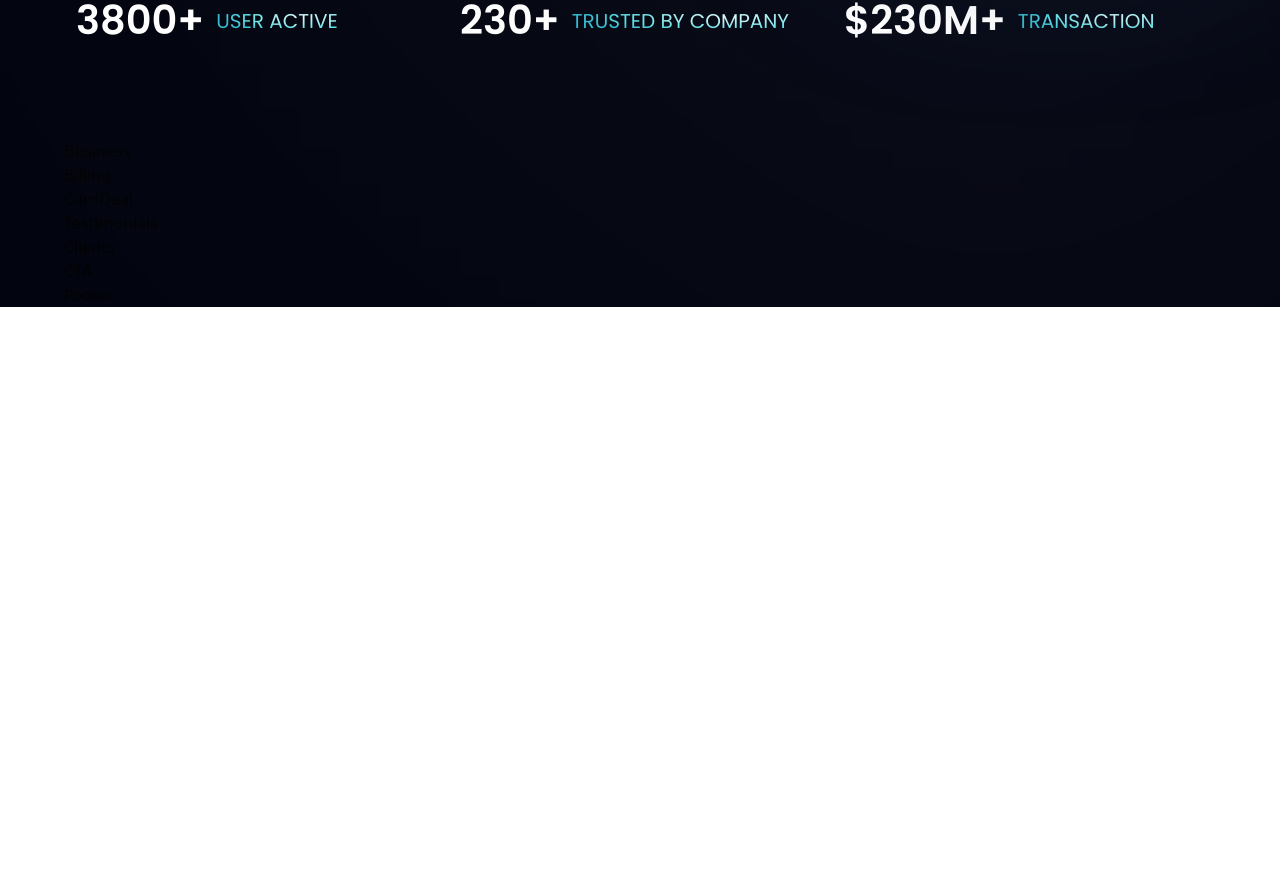
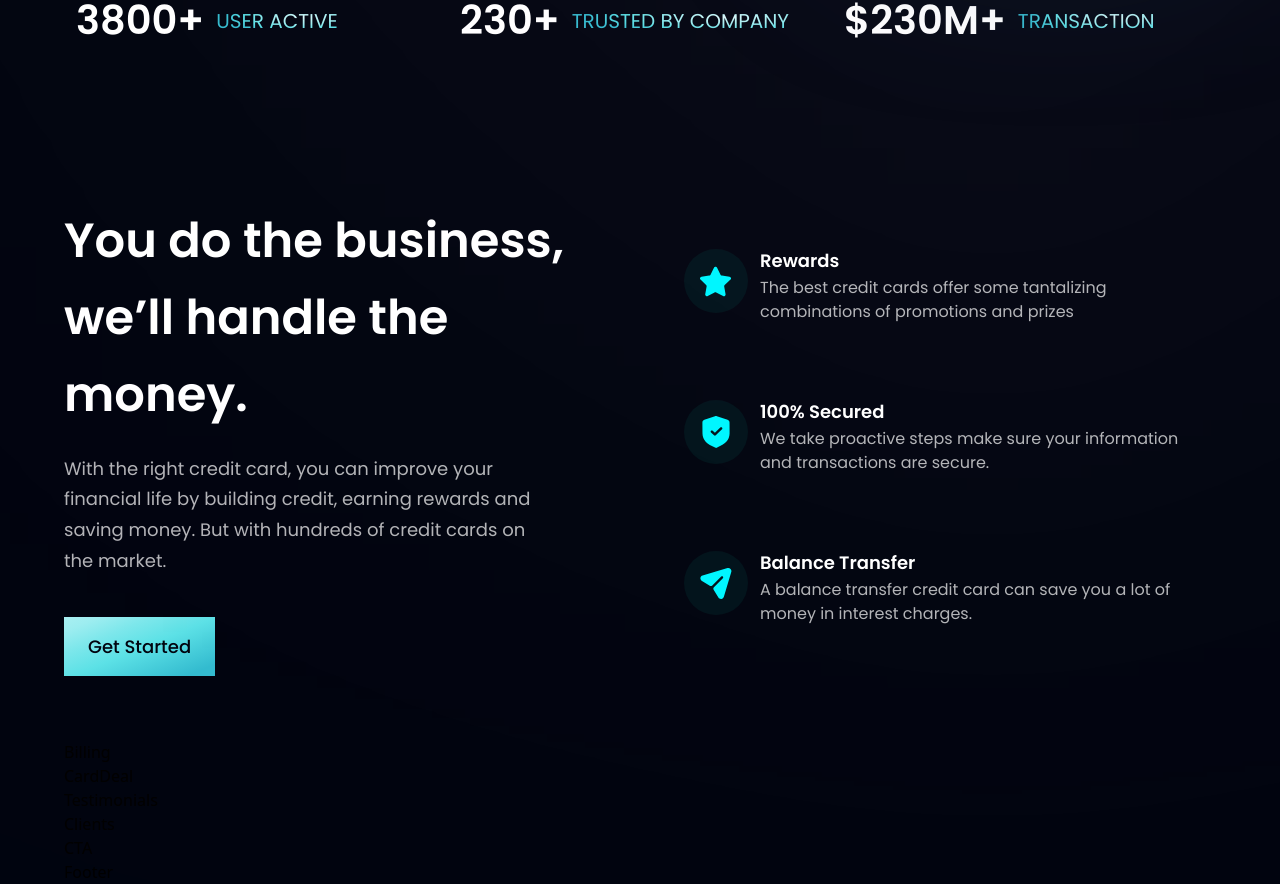
Before and after one commit to Staxisfun/modern_bank_app, a React (Vite) app: page / in a window 1280 px wide. Shown: the part 806-1690 px from the top of the page. Before the commit the page ends 1113 px from the top, so only its background shows below. Built offline with nearby package versions, Linux system fonts and the light colour scheme.

Commit message:
complete business section

```diff
--- a/src/components/Business.jsx
+++ b/src/components/Business.jsx
@@ -1,9 +1,43 @@
-import React from 'react';
+import { features } from "../constants";
+import styles, { layout } from "../style";
+import Button from "./Button";
+
+const FeatureCard = ({ icon, title, content, index }) => (
+  <div className={`flex flex-row p-6 rounded-[20px] ${index !== features.length - 1 ? "mb-6" : "mb-0"} feature-card`}>
+    <div className={`w-[64px] h-[64px] rounded-full ${styles.flexCenter} bg-dimBlue`}>
+      <img src={icon} alt="icon" className="w-[50%] h-[50%] object-contain" />
+    </div>
+    <div className="flex-1 flex flex-col ml-3">
+      <h4 className="font-poppins font-semibold text-white text-[18px] leading-[23px] mb-1">
+        {title}
+      </h4>
+      <p className="font-poppins font-normal text-dimWhite text-[16px] leading-[24px] mb-1">
+        {content}
+      </p>
+    </div>
+  </div>
+);
+
+
 
 const Business = () => {
   return (
-    <div>Business</div>
+    <section id="features" className={layout.section}>
+      <div className={layout.sectionInfo}>
+        <h2 className={styles.heading2}>You do the business, <br className="sm:block hidden" /> we’ll handle the money.</h2>
+        <p className={`${styles.paragraph} max-w-[470px] mt-5`}>With the right credit card, you can improve your financial life by building credit, earning rewards and saving money. But with hundreds of credit cards on the market.</p>
+
+        <Button styles="mt-10" />
+      </div>
+
+      <div className={`${layout.sectionImg} flex-col`}>
+        {features.map((feature, index) => (
+          <FeatureCard key={feature.id} {...feature} index={index} />
+        ))}
+
+      </div>
+
+    </section>
   );
 };
-
-export default Business;
+export default Business;;
--- a/src/components/Button.jsx
+++ b/src/components/Button.jsx
@@ -1,8 +1,10 @@
 import React from 'react';
 
-const Button = () => {
+const Button = ({ styles }) => {
   return (
-    <div>Button</div>
+    <button type="button" className={`py-4 px-6 bg-blue-gradient font-poppins font-medium text-[18px] text-primary outline-none ${styles}`}>
+      Get Started
+    </button>
   );
 };
 
```
